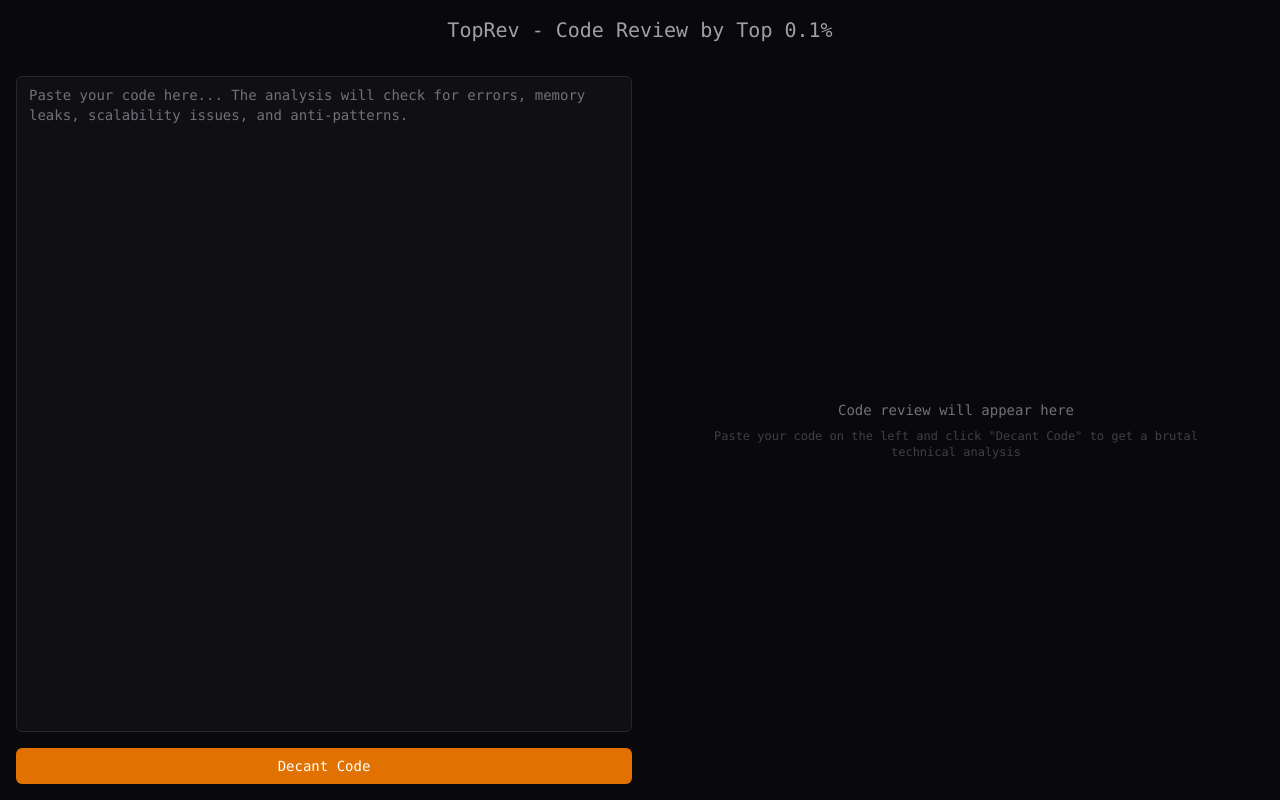
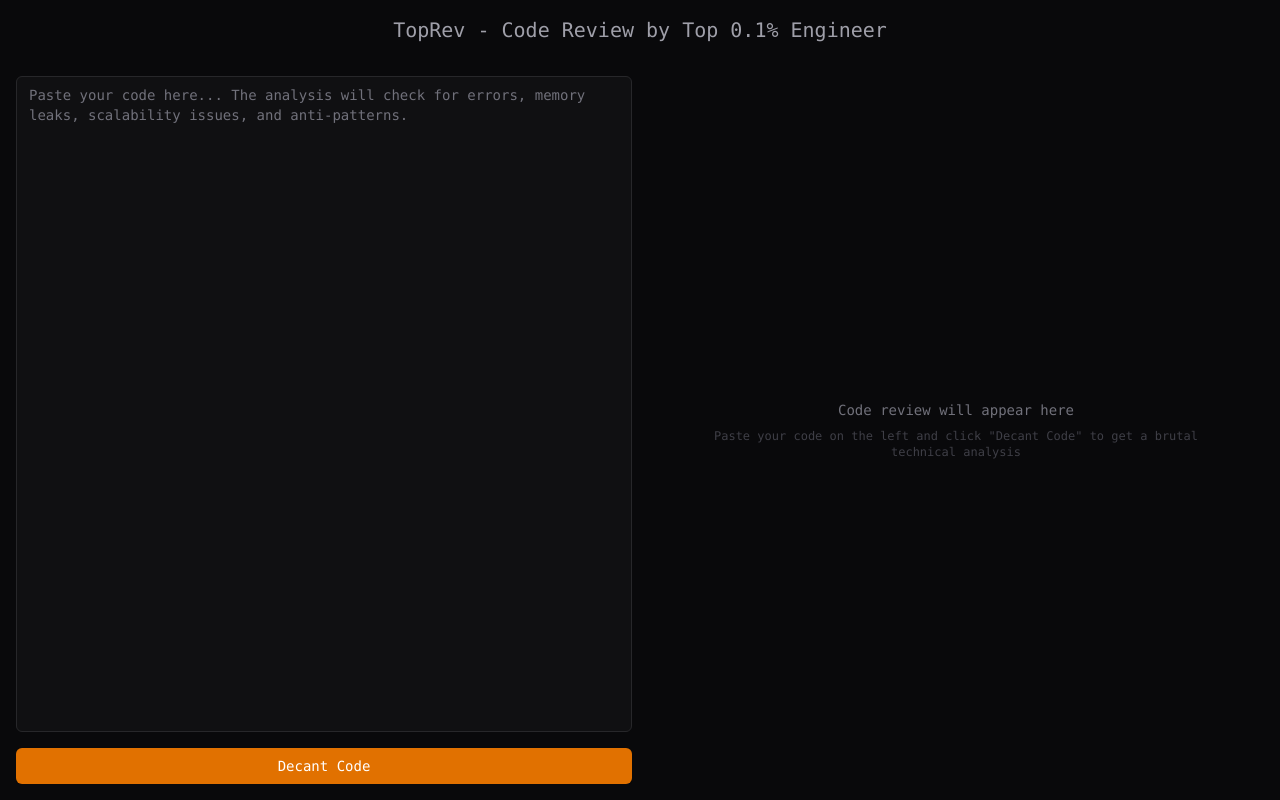
Before and after one commit to salatech/Toprev, a Next.js app: page / in a window 1280 px wide. Built offline with nearby package versions, Linux system fonts and the light colour scheme.

Commit message:
feat: update few characters

```diff
--- a/app/layout.tsx
+++ b/app/layout.tsx
@@ -21,7 +21,7 @@
 
 export const metadata: Metadata = {
   title: {
-    default: "TopRev - AI Code Review by Top 0.1% Engineers | Solahudeen Babatunde Abdulrahmon",
+    default: "TopRev - Code Review by Top 0.1% Engineer | Solahudeen Babatunde Abdulrahmon",
     template: "%s | TopRev",
   },
   description:
@@ -59,7 +59,7 @@
     locale: "en_US",
     url: "https://toprev.vercel.app",
     siteName: "TopRev",
-    title: "TopRev - AI Code Review by Top 0.1% Engineers",
+    title: "TopRev - Code Review by Top 0.1% Engineer",
     description:
       "Get brutal, honest code reviews powered by AI trained on top 0.1% Principal Engineers. Analyze code complexity, find bugs, security issues, and anti-patterns. Created by Solahudeen Babatunde Abdulrahmon.",
     images: [
@@ -73,7 +73,7 @@
   },
   twitter: {
     card: "summary_large_image",
-    title: "TopRev - AI Code Review by Top 0.1% Engineers",
+    title: "TopRev - Code Review by Top 0.1% Engineer",
     description:
       "Get brutal, honest code reviews powered by AI. Analyze code complexity, security, and best practices. By Solahudeen Babatunde Abdulrahmon.",
     images: ["https://toprev.vercel.app/og-image.png"],
--- a/app/page.tsx
+++ b/app/page.tsx
@@ -103,7 +103,7 @@
         className="text-center flex-shrink-0 py-2 md:py-4"
       >
         <p className="font-mono text-xl text-zinc-400">
-          TopRev - Code Review by Top 0.1%
+          TopRev - Code Review by Top 0.1% Engineer
         </p>
       </motion.div>
 
```
Also changed, not shown: 1 other file (tests, documents, lock files or other folders).
